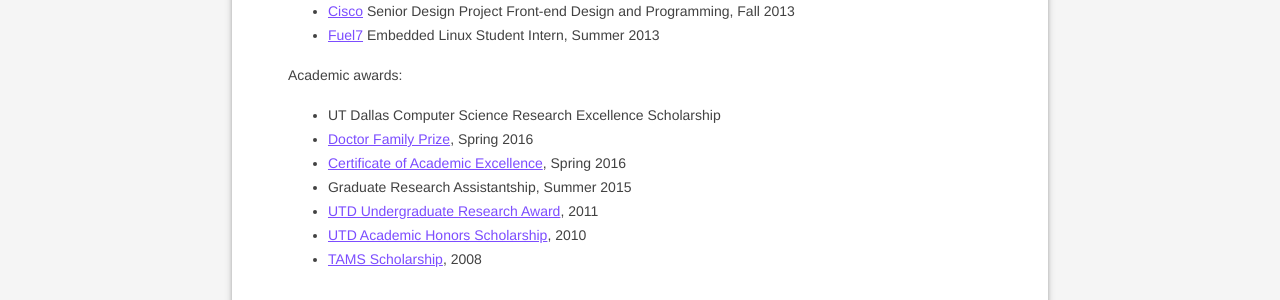
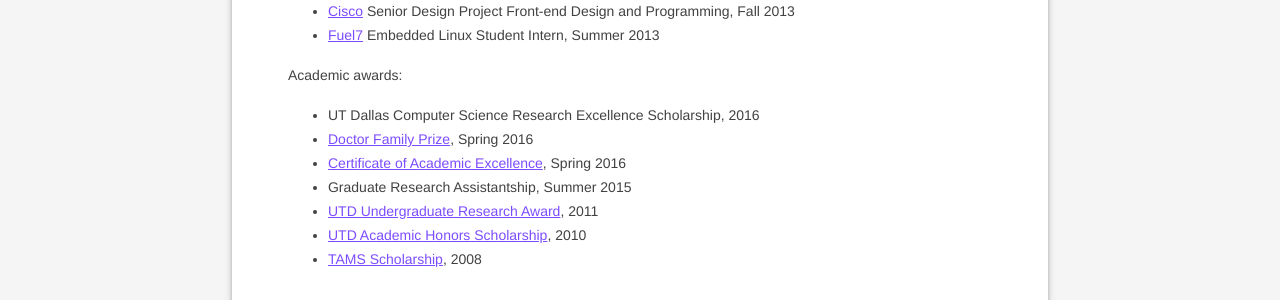
Before and after one commit to tapiralec/tapiralec.github.io, a Jekyll site: the page built from about.html, in a window 1280 px wide. Shown: the part 782-1082 px from the top of the page. Built offline with Jekyll 4.4.1, drawn with Linux system fonts in a browser that asks for light colours.

Commit message:
Added year to RES scholarship in About

```diff
--- a/about.html
+++ b/about.html
@@ -45,7 +45,7 @@
 	  <p>
 	    Academic awards:
 	    <ul>
-            <li>UT Dallas Computer Science Research Excellence Scholarship</li>
+            <li>UT Dallas Computer Science Research Excellence Scholarship, 2016</li>
 	    <li><a href="http://cs.utdallas.edu/spring-2016-graduation/">Doctor Family Prize</a>, Spring 2016</li>
             <li><a href="http://cs.utdallas.edu/spring-2016-graduation/">Certificate of Academic Excellence</a>, Spring 2016</li>
 	    <li>Graduate Research Assistantship, Summer 2015</li>
```
